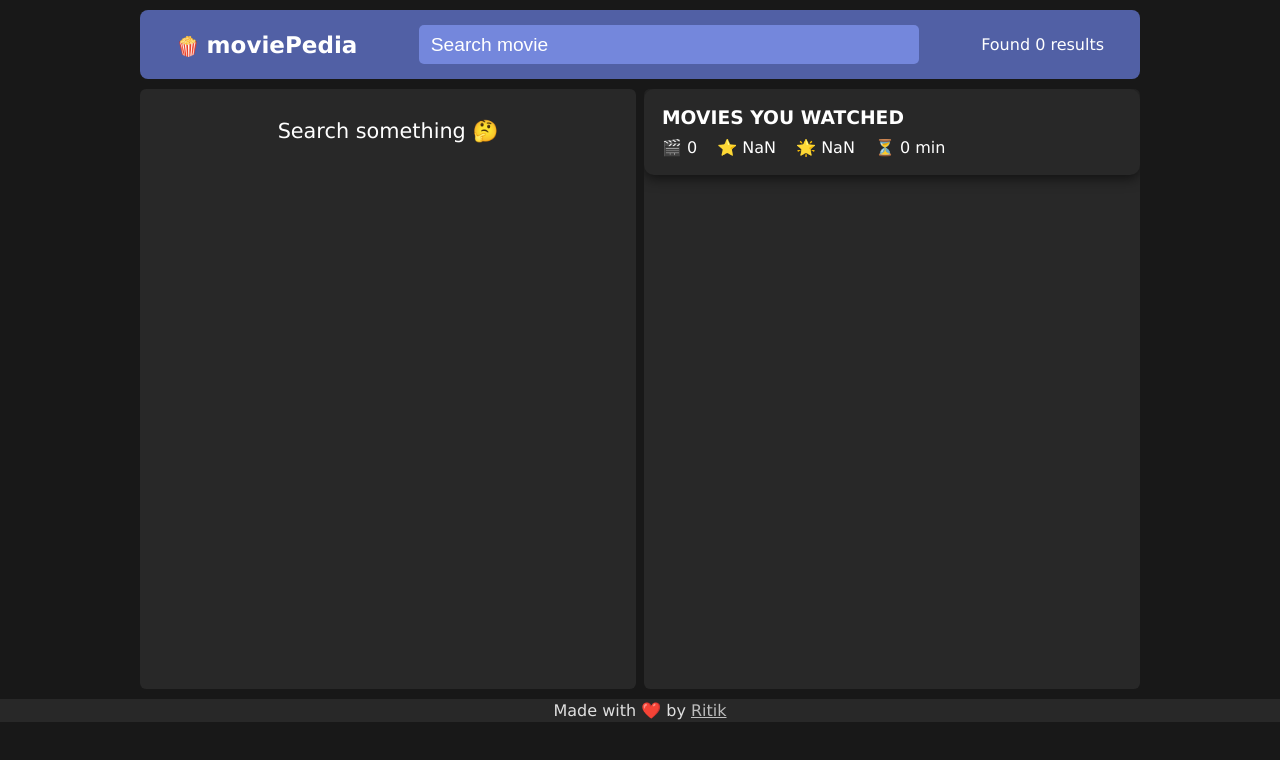
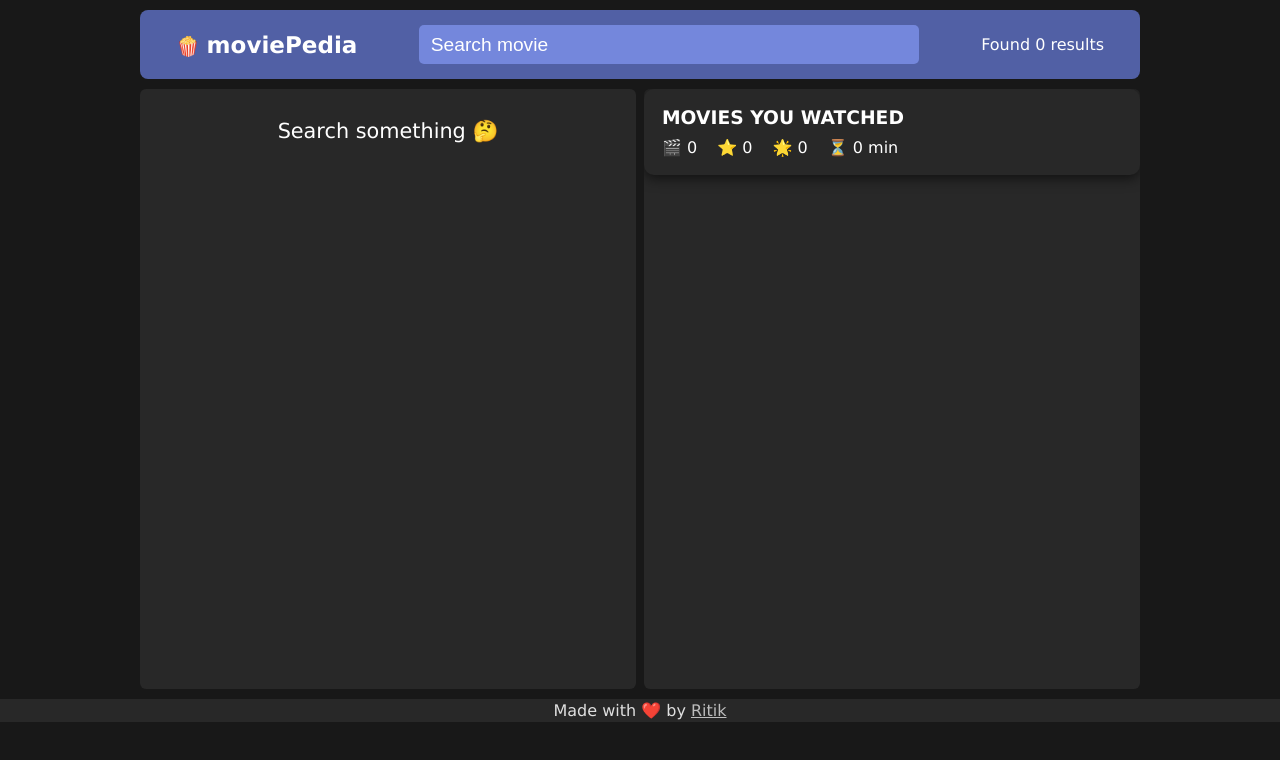
Before and after one commit to ritik48/MoviePedia, a React (Create React App) app: page / in a window 1280 px wide. Shown: the top 760 px of the page. Built offline with nearby package versions, Linux system fonts and the light colour scheme.

Commit message:
minor change

```diff
--- a/src/App.js
+++ b/src/App.js
@@ -133,8 +133,8 @@ function WatchedMoviesStats({ movies }) {
             <h3>MOVIES YOU WATCHED</h3>
             <div className="stats">
                 <span>🎬 {totalMovie || 0}</span>
-                <span>⭐ {avgRating.toFixed(1) || 0}</span>
-                <span>🌟 {myAvgRating.toFixed(1) || 0}</span>
+                <span>⭐ {avgRating ? avgRating.toFixed(1) : 0}</span>
+                <span>🌟 {myAvgRating ? myAvgRating.toFixed(1) : 0}</span>
                 <span>⏳ {totalRuntime} min</span>
             </div>
         </div>
```
